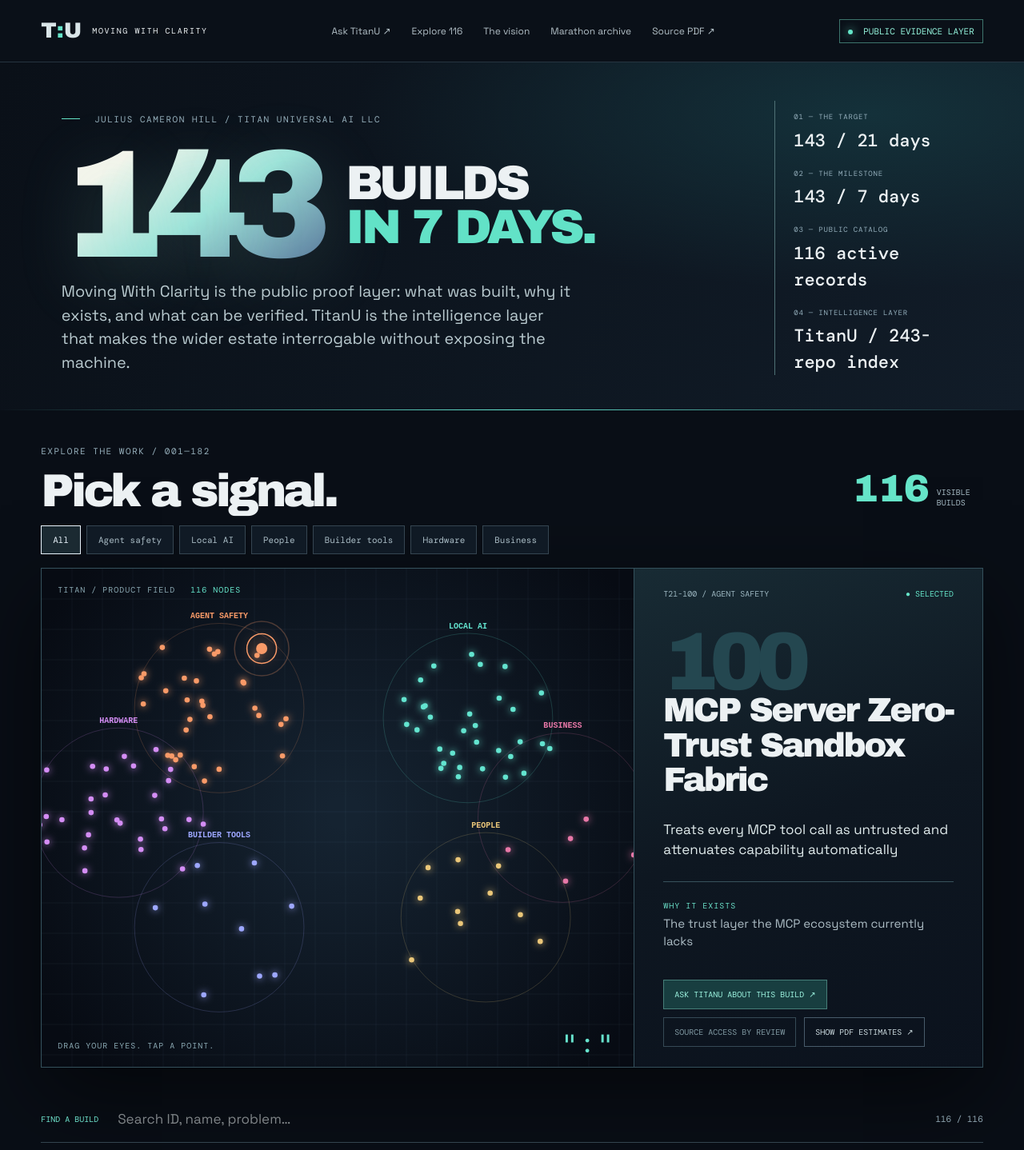
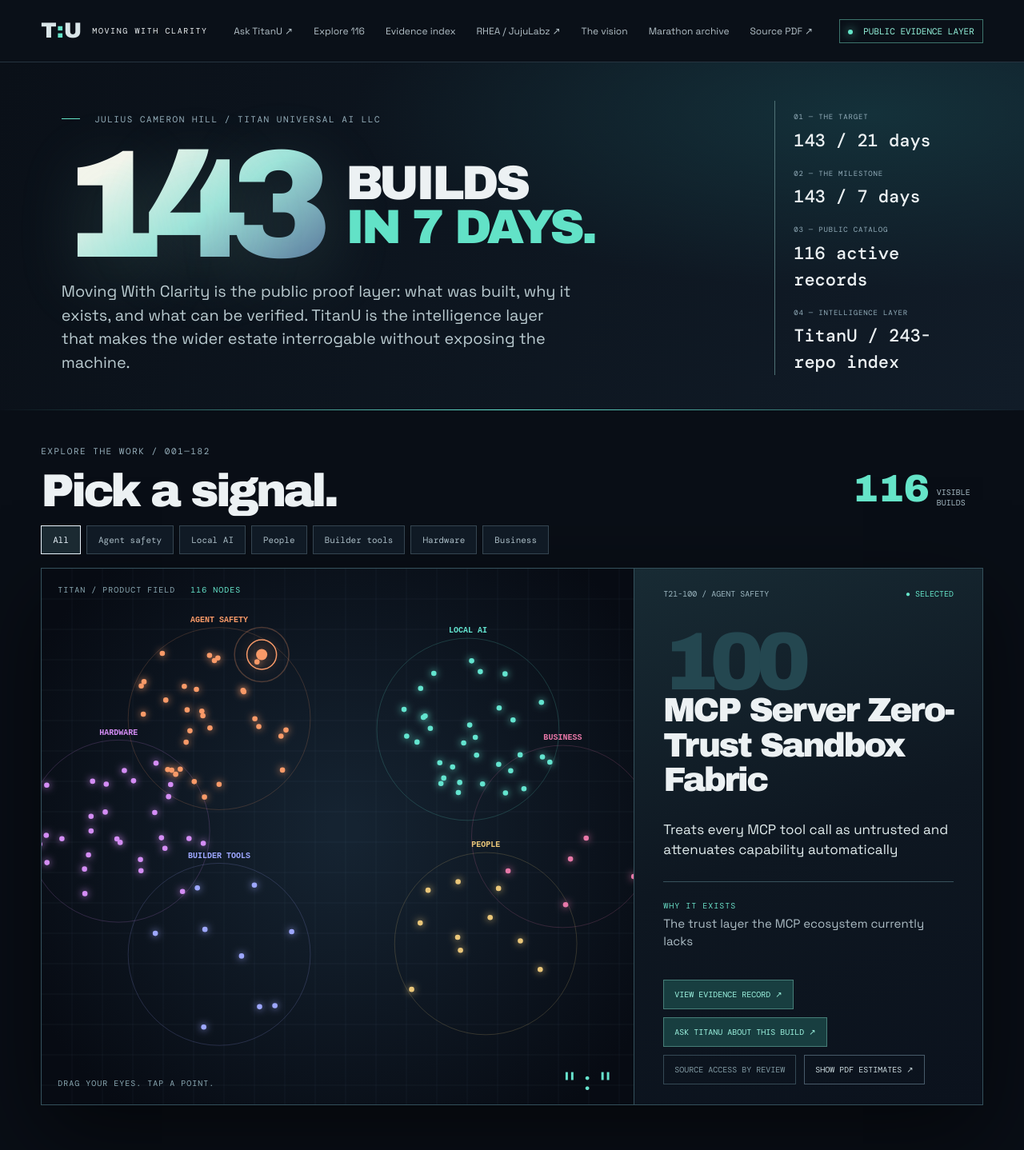
Before and after one commit to juliushill42/movingwithclarity-marathon, a Next.js app: page /portfolio in a window 1280 px wide. Shown: the top 1438 px of the page at 80% size. Built offline with nearby package versions, Linux system fonts and the light colour scheme.

Commit message:
Connect portfolio build cards to evidence index and RHEA JujuLabz

```diff
--- a/src/app/portfolio/page.tsx
+++ b/src/app/portfolio/page.tsx
@@ -62,13 +62,13 @@
   function pick(b:Build){setSelected(b);window.history.replaceState(null,"",`#${b.id}`)}
   useEffect(()=>{const id=decodeURIComponent(location.hash.slice(1));const found=catalog.find(b=>b.id===id);if(found)setSelected(found)},[]);
   return <main className="universe">
-    <header className="universe-top"><Link href="/" className="brand"><span className="brand-icon">T<span>:</span>U</span><span>MOVING WITH CLARITY</span></Link><nav><a href="https://www.titanuai.com" target="_blank" rel="noreferrer">Ask TitanU ↗</a><a href="#explore">Explore 116</a><a href="#vision">The vision</a><Link href="/marathon">Marathon archive</Link><a href="/WHAT_I_BUILT_PRODUCT_CLARITY_CATALOG.pdf" target="_blank" rel="noreferrer">Source PDF ↗</a></nav><span className="live-pill"><i/> PUBLIC EVIDENCE LAYER</span></header>
+    <header className="universe-top"><Link href="/" className="brand"><span className="brand-icon">T<span>:</span>U</span><span>MOVING WITH CLARITY</span></Link><nav><a href="https://www.titanuai.com" target="_blank" rel="noreferrer">Ask TitanU ↗</a><a href="#explore">Explore 116</a><Link href="/evidence">Evidence index</Link><a href="https://jujulabz.com" target="_blank" rel="noreferrer">RHEA / JujuLabz ↗</a><a href="#vision">The vision</a><Link href="/marathon">Marathon archive</Link><a href="/WHAT_I_BUILT_PRODUCT_CLARITY_CATALOG.pdf" target="_blank" rel="noreferrer">Source PDF ↗</a></nav><span className="live-pill"><i/> PUBLIC EVIDENCE LAYER</span></header>
     <section className="universe-intro"><div className="intro-copy"><div className="micro"><span className="line"/> JULIUS CAMERON HILL / TITAN UNIVERSAL AI LLC</div><h1><span className="huge">143</span><span className="intro-stack">BUILDS<span>IN 7 DAYS.</span></span></h1><p>Moving With Clarity is the public proof layer: what was built, why it exists, and what can be verified. TitanU is the intelligence layer that makes the wider estate interrogable without exposing the machine.</p></div><div className="intro-aside"><span>01 — THE TARGET</span><b>143 / 21 days</b><span>02 — THE MILESTONE</span><b>143 / 7 days</b><span>03 — PUBLIC CATALOG</span><b>116 active records</b><span>04 — INTELLIGENCE LAYER</span><b>TitanU / 243-repo index</b></div></section>
     <section className="explorer" id="explore"><div className="explorer-top"><div><span className="micro">EXPLORE THE WORK / 001—182</span><h2>Pick a signal.</h2></div><div className="explorer-counter"><b>{visible.length}</b><span>visible builds</span></div></div>
       <div className="filter-bar" aria-label="Filter builds">{(["All",...groups] as const).map(g=><button key={g} onClick={()=>setFilter(g)} className={filter===g?"active":""} style={{"--chip":g==="All"?"#e8f2fa":colors[g]} as React.CSSProperties}>{g}</button>)}</div>
       <div className="stage"><div className="map-wrap"><BuildField selected={selected} onPick={pick} filter={filter}/><div className="map-corner top-left">TITAN / PRODUCT FIELD <span>116 NODES</span></div><div className="map-corner bottom-left">DRAG YOUR EYES. TAP A POINT.</div><div className="map-corner bottom-right">":"</div></div>
       <article className="signal" key={selected.id}><div className="signal-top"><span>{selected.id} / {groupFor(selected).toUpperCase()}</span><span className="signal-pulse">● SELECTED</span></div><div className="signal-number">{selected.id.slice(4)}</div><h3>{selected.name}</h3><p className="signal-does">{selected.does}</p><div className="signal-rule"/><span className="signal-label">WHY IT EXISTS</span><p>{selected.purpose}</p>{selected.audience&&<><span className="signal-label">WHO NEEDS IT</span><p>{selected.audience}</p></>}
-      <div className="signal-actions"><a href="https://www.titanuai.com" target="_blank" rel="noreferrer">ASK TITANU ABOUT THIS BUILD ↗</a><span>SOURCE ACCESS BY REVIEW</span><button onClick={()=>setShowMarket(!showMarket)}>{showMarket?"HIDE":"SHOW"} PDF ESTIMATES ↗</button></div>{showMarket&&<div className="market"><div><span>AS-IS ESTIMATE</span><b>{selected.asIsEstimate}</b></div><div><span>CONDITIONAL CEILING</span><b>{selected.conditionalCeiling}</b></div><p>Author estimates in the PDF. No appraisal, offer, revenue, users, or target-runtime proof.</p></div>}</article></div>
+      <div className="signal-actions"><Link href={"/evidence#"+selected.id}>VIEW EVIDENCE RECORD ↗</Link><a href="https://www.titanuai.com" target="_blank" rel="noreferrer">ASK TITANU ABOUT THIS BUILD ↗</a><span>SOURCE ACCESS BY REVIEW</span><button onClick={()=>setShowMarket(!showMarket)}>{showMarket?"HIDE":"SHOW"} PDF ESTIMATES ↗</button></div>{showMarket&&<div className="market"><div><span>AS-IS ESTIMATE</span><b>{selected.asIsEstimate}</b></div><div><span>CONDITIONAL CEILING</span><b>{selected.conditionalCeiling}</b></div><p>Author estimates in the PDF. No appraisal, offer, revenue, users, or target-runtime proof.</p></div>}</article></div>
       <div className="search-row"><label htmlFor="build-search">FIND A BUILD</label><input id="build-search" value={query} onChange={e=>setQuery(e.target.value)} placeholder="Search ID, name, problem…"/><span>{visible.length} / 116</span></div>
       <div className="build-strip">{visible.length?visible.map(b=><button id={b.id} key={b.id} onClick={()=>pick(b)} className={selected.id===b.id?"chosen":""} style={{"--stripe":colors[groupFor(b)]} as React.CSSProperties}><span>{b.id}</span><strong>{b.name}</strong><small>{groupFor(b)}</small></button>):<p>No matching build. Try another term.</p>}</div>
     </section>
```
